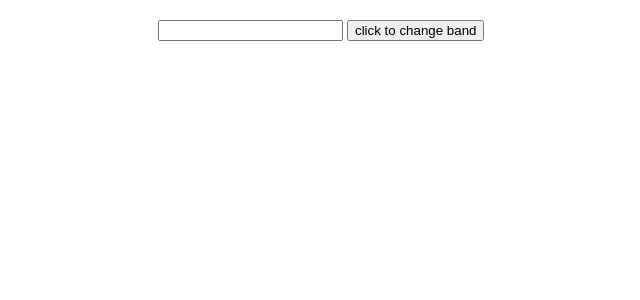
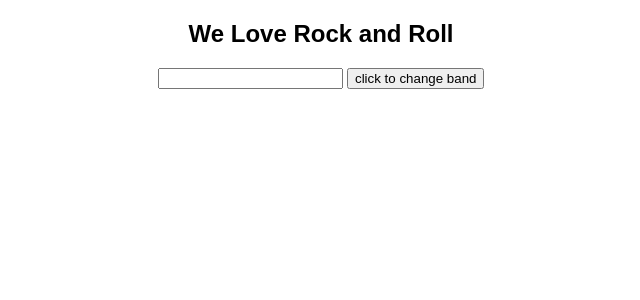
Before and after one commit to davidkgreenfield/react-class-2, a React (Create React App) app: page / in a window 1280 px wide. Shown: the top 300 px of the page, without its empty margins (319-959 px from the left). Built offline with nearby package versions, Linux system fonts and the light colour scheme.

Commit message:
added banner

```diff
--- a/src/components/Banner.js
+++ b/src/components/Banner.js
@@ -1,4 +1,5 @@
 import React, {Component} from 'react';
+import PropTypes from 'prop-types';
 
 export default class Banner extends Component {
 
@@ -18,3 +19,7 @@ export default class Banner extends Component {
         // console.log("Banner.componentDidMount")
     }
 }
+
+Banner.propTypes = {
+    banner: PropTypes.string
+}
--- a/src/components/MyNewComponent.js
+++ b/src/components/MyNewComponent.js
@@ -9,7 +9,7 @@ export default class MyNewComponent extends Component {
 
     constructor(props) {
         super(props)
-        this.state = {banner: ""}
+        this.state = {banner: "We Love Rock and Roll"}
         this.fieldchange = this.fieldChange.bind(this)
         this.onclick = this.onClick.bind(this)
         this.handlekeypress = this.handleKeyPress.bind(this)
```
